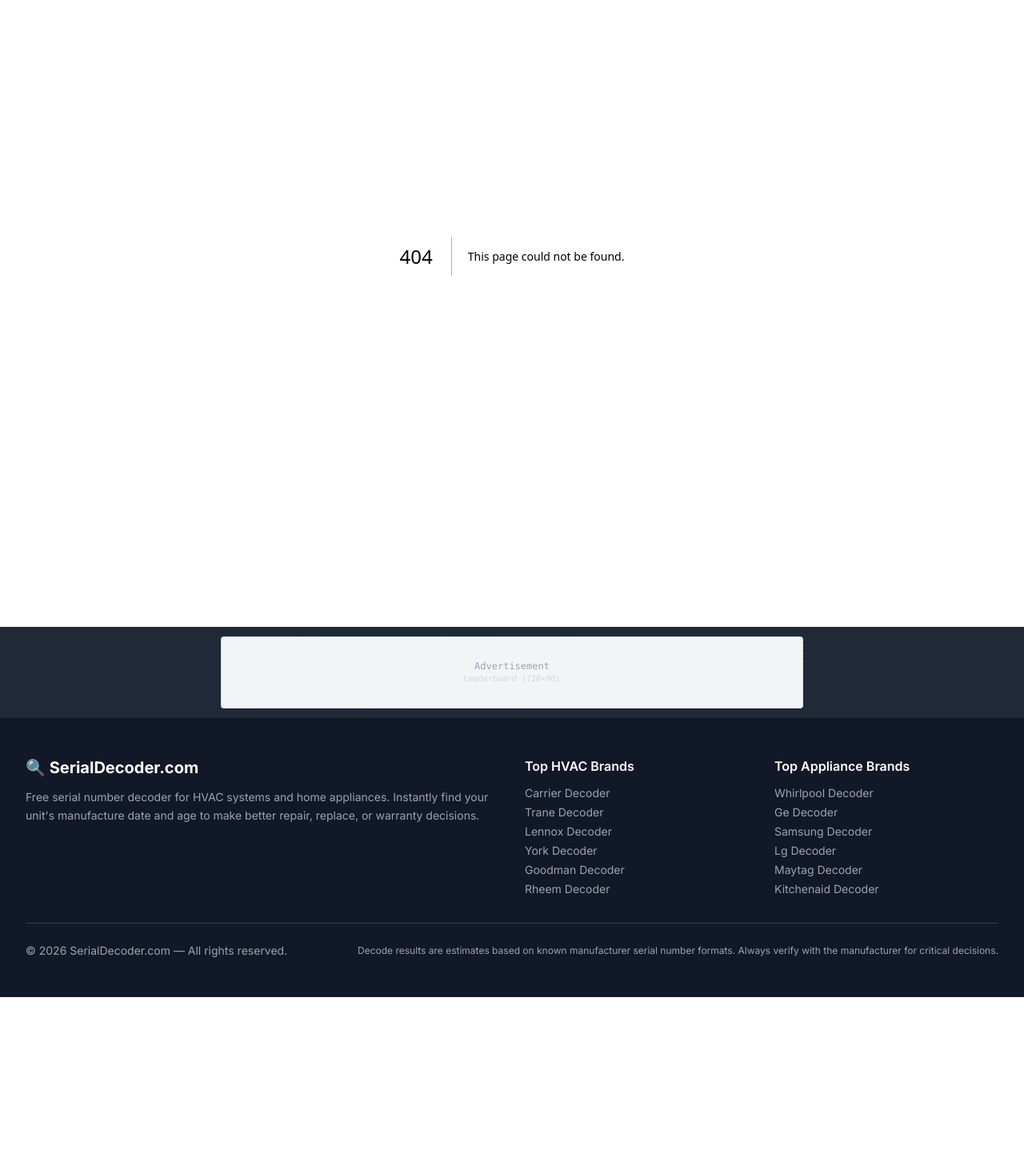
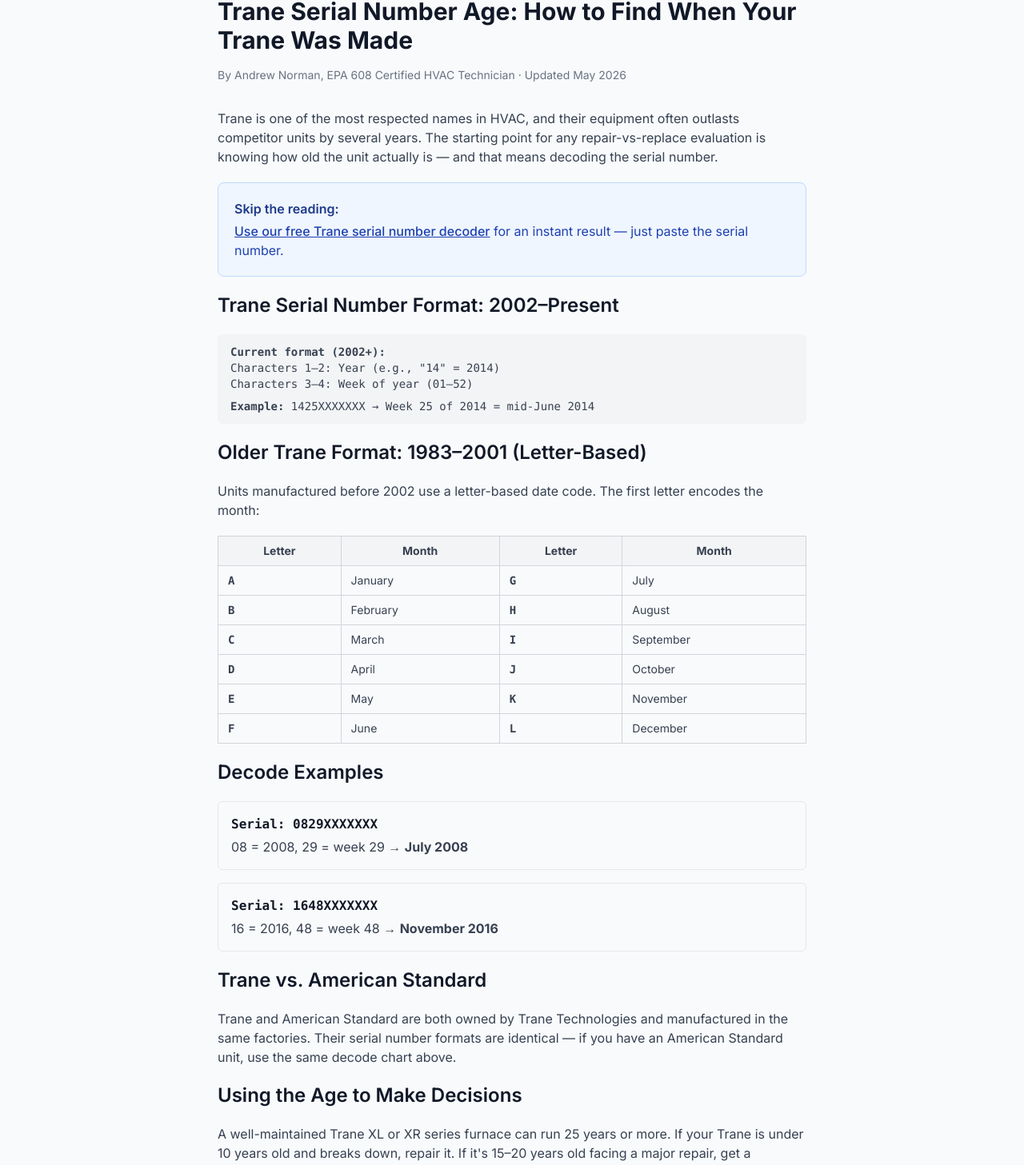
Before and after one commit to LordNorm495/serial-decoder-site, a Next.js app: page /blog/trane-serial-number-age in a window 1280 px wide. Before the commit this address had no page. Shown: the part 252-1709 px from the top of the page at 80% size. Before the commit the page ends 1499 px from the top, so only its background shows below. Built offline with nearby package versions, Linux system fonts and the light colour scheme.

Commit message:
Create page.tsx

```diff
--- /dev/null
+++ b/app/blog/trane-serial-number-age/page.tsx
@@ -0,0 +1,116 @@
+import { Metadata } from 'next';
+
+export const metadata: Metadata = {
+  title: 'Trane Serial Number Age: How to Find When Your Trane Was Made',
+  description:
+    'Decode Trane serial numbers to find the manufacture date of your furnace, AC, or heat pump. Includes the complete Trane date code chart and real examples.',
+};
+
+export default function TraneSerialPage() {
+  return (
+    <article className="max-w-3xl mx-auto px-4 py-12">
+      <header className="mb-8">
+        <div className="text-sm text-blue-600 font-medium mb-2">HVAC</div>
+        <h1 className="text-3xl font-bold text-gray-900 mb-4">
+          Trane Serial Number Age: How to Find When Your Trane Was Made
+        </h1>
+        <p className="text-gray-500 text-sm">
+          By Andrew Norman, EPA 608 Certified HVAC Technician · Updated May 2026
+        </p>
+      </header>
+
+      <div className="prose prose-lg max-w-none text-gray-700 space-y-5">
+        <p>
+          Trane is one of the most respected names in HVAC, and their equipment often outlasts
+          competitor units by several years. The starting point for any repair-vs-replace evaluation
+          is knowing how old the unit actually is — and that means decoding the serial number.
+        </p>
+
+        <div className="bg-blue-50 border border-blue-200 rounded-lg p-5 my-6">
+          <p className="font-semibold text-blue-900 mb-1">Skip the reading:</p>
+          <p className="text-blue-800">
+            <a href="/" className="underline font-medium">Use our free Trane serial number decoder</a>{' '}
+            for an instant result — just paste the serial number.
+          </p>
+        </div>
+
+        <h2 className="text-2xl font-semibold text-gray-900 mt-8 mb-3">
+          Trane Serial Number Format: 2002–Present
+        </h2>
+        <div className="bg-gray-100 rounded-md px-4 py-3 font-mono text-sm">
+          <p><strong>Current format (2002+):</strong></p>
+          <p>Characters 1–2: Year (e.g., &quot;14&quot; = 2014)</p>
+          <p>Characters 3–4: Week of year (01–52)</p>
+          <p className="mt-2"><strong>Example:</strong> 1425XXXXXXX → Week 25 of 2014 = mid-June 2014</p>
+        </div>
+
+        <h2 className="text-2xl font-semibold text-gray-900 mt-8 mb-3">
+          Older Trane Format: 1983–2001 (Letter-Based)
+        </h2>
+        <p>
+          Units manufactured before 2002 use a letter-based date code. The first letter encodes
+          the month:
+        </p>
+        <div className="overflow-x-auto">
+          <table className="w-full border-collapse text-sm">
+            <thead>
+              <tr className="bg-gray-100">
+                <th className="border border-gray-300 px-3 py-2">Letter</th>
+                <th className="border border-gray-300 px-3 py-2">Month</th>
+                <th className="border border-gray-300 px-3 py-2">Letter</th>
+                <th className="border border-gray-300 px-3 py-2">Month</th>
+              </tr>
+            </thead>
+            <tbody>
+              {[
+                ['A', 'January', 'G', 'July'],
+                ['B', 'February', 'H', 'August'],
+                ['C', 'March', 'I', 'September'],
+                ['D', 'April', 'J', 'October'],
+                ['E', 'May', 'K', 'November'],
+                ['F', 'June', 'L', 'December'],
+              ].map(([l1, m1, l2, m2], i) => (
+                <tr key={i} className={i % 2 === 0 ? '' : 'bg-gray-50'}>
+                  <td className="border border-gray-300 px-3 py-2 font-mono font-bold">{l1}</td>
+                  <td className="border border-gray-300 px-3 py-2">{m1}</td>
+                  <td className="border border-gray-300 px-3 py-2 font-mono font-bold">{l2}</td>
+                  <td className="border border-gray-300 px-3 py-2">{m2}</td>
+                </tr>
+              ))}
+            </tbody>
+          </table>
+        </div>
+
+        <h2 className="text-2xl font-semibold text-gray-900 mt-8 mb-3">Decode Examples</h2>
+        <div className="space-y-4">
+          <div className="bg-gray-50 border border-gray-200 rounded-md p-4">
+            <p className="font-mono font-bold text-gray-900 mb-1">Serial: 0829XXXXXXX</p>
+            <p>08 = 2008, 29 = week 29 → <strong>July 2008</strong></p>
+          </div>
+          <div className="bg-gray-50 border border-gray-200 rounded-md p-4">
+            <p className="font-mono font-bold text-gray-900 mb-1">Serial: 1648XXXXXXX</p>
+            <p>16 = 2016, 48 = week 48 → <strong>November 2016</strong></p>
+          </div>
+        </div>
+
+        <h2 className="text-2xl font-semibold text-gray-900 mt-8 mb-3">Trane vs. American Standard</h2>
+        <p>
+          Trane and American Standard are both owned by Trane Technologies and manufactured in the
+          same factories. Their serial number formats are identical — if you have an American
+          Standard unit, use the same decode chart above.
+        </p>
+
+        <h2 className="text-2xl font-semibold text-gray-900 mt-8 mb-3">Using the Age to Make Decisions</h2>
+        <p>
+          A well-maintained Trane XL or XR series furnace can run 25 years or more. If your Trane
+          is under 10 years old and breaks down, repair it. If it&apos;s 15–20 years old facing a
+          major repair, get a replacement quote and weigh the total cost of ownership.
+        </p>
+        <p>
+          <a href="/" className="text-blue-600 hover:underline">Our Trane serial number decoder</a>{' '}
+          handles all formats automatically.
+        </p>
+      </div>
+    </article>
+  );
+}
```
